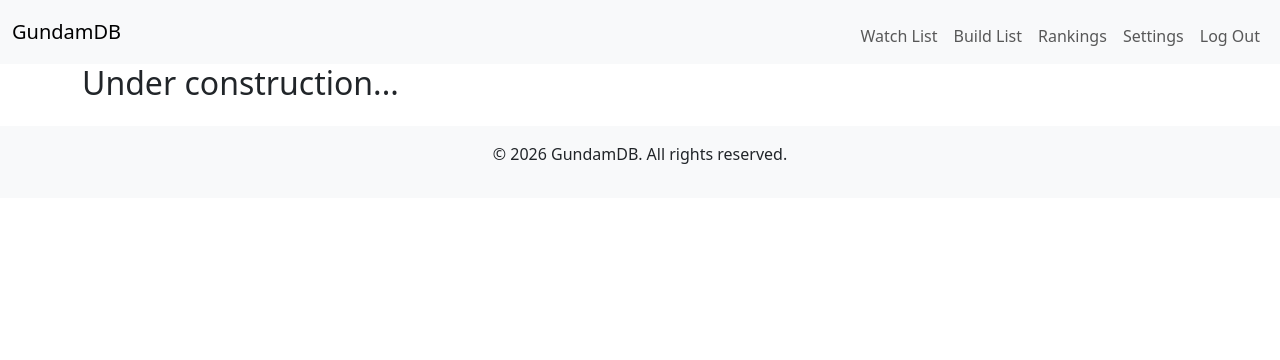
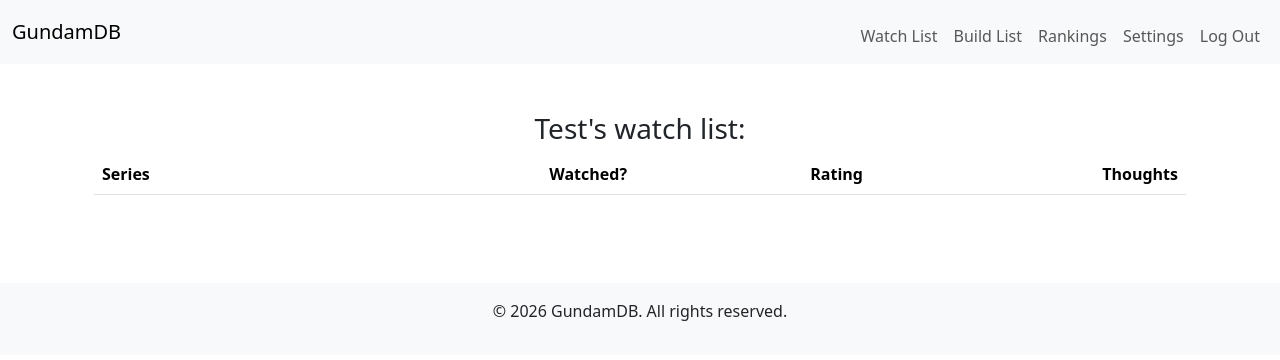
Before and after one commit to EricJostad/CS50-Final-Project, a Flask app: page /watch_list in a window 1280 px wide. Shown: the top 360 px of the page. Run offline with Flask 3, Linux system fonts and the light colour scheme; a user stored in the database is signed in; lists and menus that the app fills with data are empty.

Commit message:
Updated watch_list with basic table syntax for now. Updated app.py accordingly

```diff
--- a/app.py
+++ b/app.py
@@ -162,7 +162,9 @@ def build_list():
 @app.route("/watch_list")
 @login_required
 def watch_list():
-    return render_template("watch_list.html")
+    user_id = session.get("user_id")
+    user = User.query.filter_by(id=user_id).first()
+    return render_template("watch_list.html", user=user)
 
 
 @app.route("/settings")
--- a/templates/watch_list.html
+++ b/templates/watch_list.html
@@ -5,7 +5,17 @@
 {% endblock %}
 
 {% block content %}
-    <div>
-        <h2>Under construction...</h2>
-    </div>
+<main class="container py-5 text-center">
+    <h3>{{ user.username }}'s watch list:</h3>
+    <table class="table table-striped">
+        <thead>
+            <tr>
+                <th class="text-start">Series</th>
+                <th class="text-end">Watched?</th>
+                <th class="text-end">Rating</th>
+                <th class="text-end">Thoughts</th>
+            </tr>
+        </thead>
+    </table>
+</main>
 {% endblock %}
```
Also changed, not shown: templates/build_list.html (+13 -3 lines), 1 other file.
